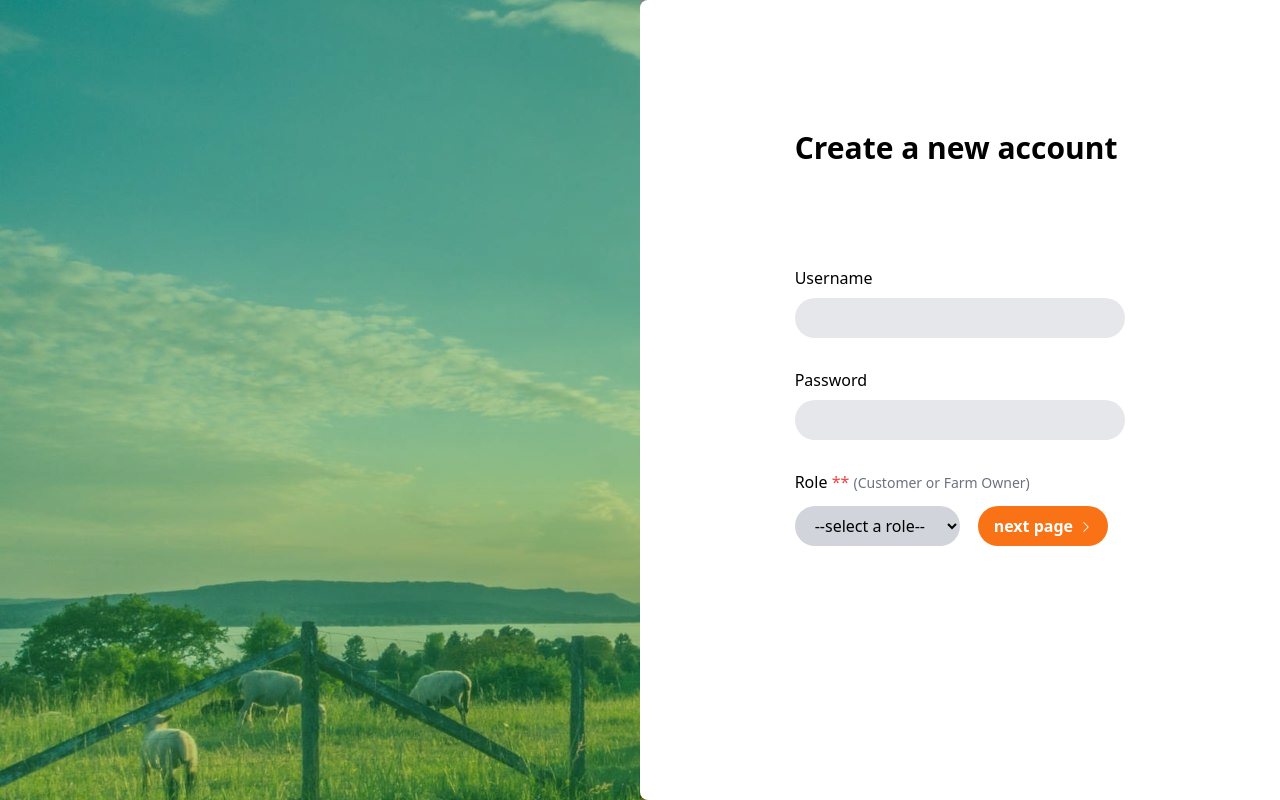
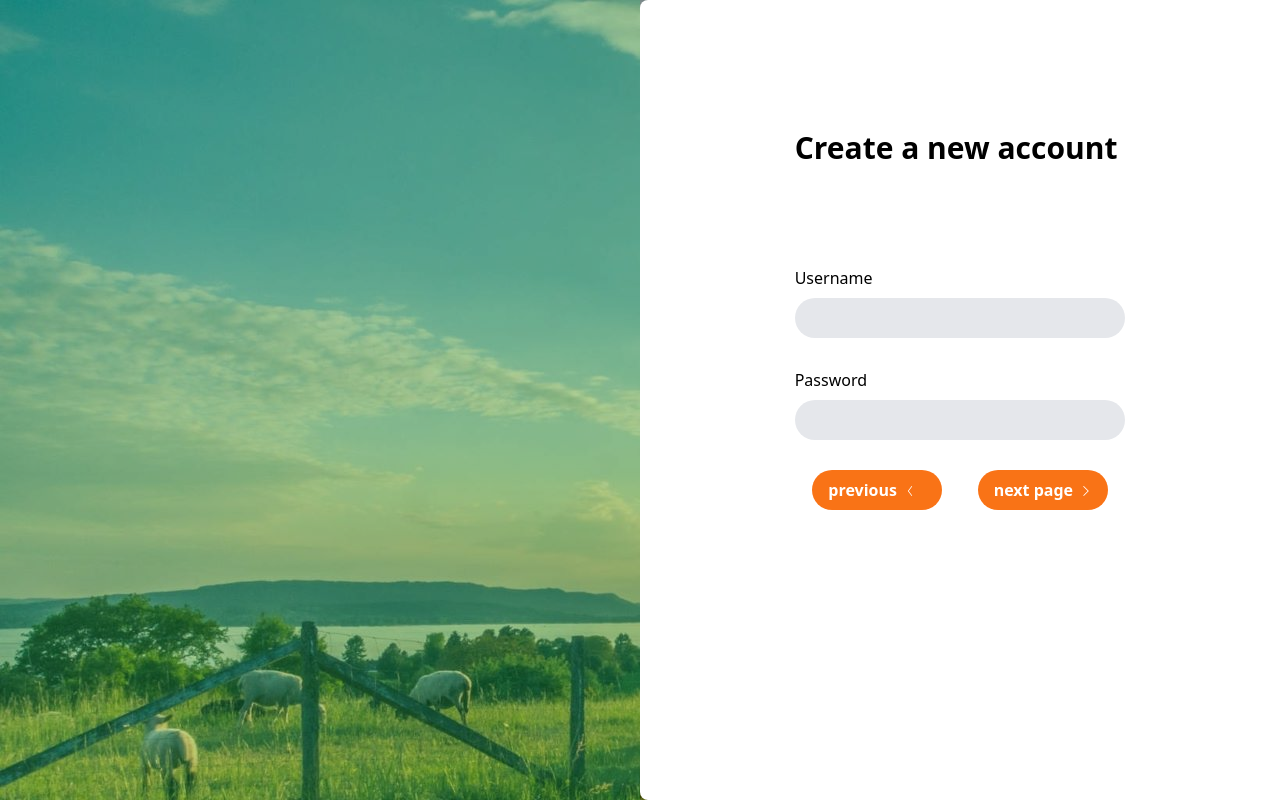
Before and after one commit to Balloonbnktkmitl/Livestock-Management-Platform, a FastAPI app: page /register in a window 1280 px wide. Run offline with FastAPI, Linux system fonts and the light colour scheme; style sheets or scripts are compiled from the project's sources; parts of the project's set-up code (start-up, migrations or seed data) failed here and were passed over.

Commit message:
finish register but not check eng

```diff
--- a/backend/app/__init__.py
+++ b/backend/app/__init__.py
@@ -77,7 +77,7 @@ def create_app():
 
             db.commit()
 
-            response = RedirectResponse(url="/")
+            raise HTTPException(status_code=303, detail="See Other", headers={"Location": "/"})
 
     # login
     # อัพเดทคำสั่งสร้างฟังก์ชันตรวจสอบรหัสผ่าน
--- a/frontend/src/dashboard.html
+++ /dev/null
@@ -1 +0,0 @@
-<>
--- a/frontend/src/register.html
+++ b/frontend/src/register.html
@@ -7,23 +7,84 @@
     <link rel="stylesheet" href="/frontend/dist/output.css">
 </head>
 <body>
-    <div class="grid grid-cols-1 sm:grid-cols-2 h-screen w-full" style="background-image: url('../src/img/bg_reg.jpg');">
+    <form method="POST" action="/register/success">
+        <div class="grid grid-cols-1 sm:grid-cols-2 h-screen w-full" style="background-image: url('frontend/src/img/bg_reg.jpg');">
             <div class="bg-green-500 opacity-30 w-full h-full objext-cover hidden sm:block">
             </div>
-
             <div class="bg-white rounded-l-lg">
 
+                <!-- Page1 -->
                 <div id="page-1" class="bg-white w-2/3 pb-16 px-12 mx-auto mt-[130px]">
                     <h2 class="text-3xl mb-[100px] font-bold">Create a new account</h2>
-                <form action="#">
                         <div class="mb-[30px]">
                             <label class="block mb-2 font-medium">Username</label>
-                        <input type="text" class="bg-gray-200 rounded-full w-full py-2 px-4">
+                            <input type="text" id="username" name="username" class="bg-gray-200 rounded-full w-full py-2 px-4" required>
                         </div>
                         <div class="mb-[30px]">
                             <label class="block mb-2 font-medium">Password</label>
-                        <input type="password" class="bg-gray-200 rounded-full w-full py-2 px-4">
+                            <input type="password" id="password" name="password" class="bg-gray-200 rounded-full w-full py-2 px-4" required>
                         </div>
+                        <div class="flex justify-between">
+                            <!-- Previous button -->
+                            <button
+                                id="btn1-back"
+                                type="button"
+                                onclick="goBack()"
+                                class="bg-orange-500 text-white font-bold rounded-full py-2 px-4 w-[130px] flex mx-auto">previous
+                                 <img width="10" src="frontend/src/svg/arrow_left.svg" class="mt-2 ml-2"/>
+                            </button>
+
+                            <!-- Next button -->
+                            <button
+                                id="btn1-next"
+                                type="button"
+                                onclick="check_data()"
+                                class="bg-orange-500 text-white font-bold rounded-full py-2 px-4 w-[130px] flex mx-auto">next page
+                                <img width="10" src="frontend/src/svg/arrow_right.svg" class="mt-2 ml-2"/>
+                            </button>
+                        </div>
+                </div>
+
+                <!-- Page2 -->
+                <div id="page-2" class="bg-white w-4/5 pb-16 px-12 mx-auto mt-[80px] hidden">
+                    <h2 class="text-3xl mb-[70px] font-bold">Create a new account</h2>
+                        <div class="grid grid-cols-2 gap-5 mb-[20px]">
+                            <div class="mb-[1px]">
+                                <label class="block mb-2 font-medium">First Name</label>
+                                <input type="text" class="bg-gray-200 rounded-full w-full py-2 px-4" id="firstname" name="firstname">
+                            </div>
+                            <div class="mb-[1px]">
+                                <label class="block mb-2 font-medium">Last Name</label>
+                                <input type="text" class="bg-gray-200 rounded-full w-full py-2 px-4" id="lastname" name="lastname">
+                            </div>
+                            <div class="mb-[1px]">
+                                <label class="block mb-2 font-medium">Phone Number</label>
+                                <input type="tel" class="bg-gray-200 rounded-full w-full py-2 px-4" id="phone" name="phone">
+                            </div>
+                            <div class="mb-[1px]">
+                                <label class="block mb-2 font-medium">Email</label>
+                                <input type="email" class="bg-gray-200 rounded-full w-full py-2 px-4" id="email" name="email">
+                            </div>
+
+                            <div class="block mb-3">
+                            <label for="role" class="font-medium">Gender</label>
+                            <label for="role" class="font-medium text-red-500">**</label>
+                            <label for="role" class="font-medium text-gray-500 text-sm">(Customer or Farm Owner)</label>
+                            </div>
+                        </div>
+
+                        <div class="mb-4 grid grid-cols-2">
+                            <div class="relative">
+                                <select
+                                    class="border-solid bg-gray-300 rounded-full py-2 px-4 w-full" name="gender" id="gender">
+                                    <option>--select a gender--</option>
+                                    <option value="Male">Male</option>
+                                    <option value="Female">Female</option>
+                                    <option value="Other">Other</option>
+                                </select>
+                            </div>
+                        </div>
+
                         <div class="block mb-3">
                             <label for="role" class="font-medium">Role</label>
                             <label for="role" class="font-medium text-red-500">**</label>
@@ -33,148 +94,248 @@
                         <div class="mb-4 grid grid-cols-2">
                             <div class="relative">
                                 <select
-                                class="border-solid bg-gray-300 rounded-full py-2 px-4 w-full">
-                                <option value="Customer">--select a role--</option>
+                                    class="border-solid bg-gray-300 rounded-full py-2 px-4 w-full" id="role" name="role">
+                                    <option>--select a role--</option>
                                     <option value="Customer">Customer</option>
-                                <option value="Farm Owner">Farm Owner</option>
+                                    <option value="FarmOwner">Farm Owner</option>
                                 </select>
-                        </div>
-                        <button
-                          id="btn1-next"
-                          class="bg-orange-500 text-white font-bold rounded-full py-2 px-4 w-[130px] flex mx-auto">next page
-                            <img width="10" src="../src/svg/arrow_right.svg" class="mt-2 ml-2"/>
-                        </button>
-                    </div>
-                </form>
-            </div>
-
-            <div id="page-2" class="bg-white w-4/5 pb-16 px-12 mx-auto mt-[80px] hidden">
-                <h2 class="text-3xl mb-[70px] font-bold">Create a new account</h2>
-                <form action="#">
-                    <div class="grid grid-cols-2 gap-5 mb-[20px]">
-                        <div class="mb-[1px]">
-                            <label class="block mb-2 font-medium">First Name</label>
-                            <input type="text" class="bg-gray-200 rounded-full w-full py-2 px-4">
-                        </div>
-                        <div class="mb-[1px]">
-                            <label class="block mb-2 font-medium">Last Name</label>
-                            <input type="text" class="bg-gray-200 rounded-full w-full py-2 px-4">
-                        </div>
-                        <div class="mb-[1px]">
-                            <label class="block mb-2 font-medium">Phone Number</label>
-                            <input type="text" class="bg-gray-200 rounded-full w-full py-2 px-4">
-                        </div>
-                        <div class="mb-[1px]">
-                            <label class="block mb-2 font-medium">Email</label>
-                            <input type="email" class="bg-gray-200 rounded-full w-full py-2 px-4">
-                        </div>
-                        <div class="mb-[1px]">
-                            <label class="block mb-2 font-medium">DOB</label>
-                            <input type="date" class="bg-gray-200 rounded-full w-full py-2 px-4">
-                        </div>
-                        <div class="mb-[1px]">
-                            <label class="block mb-2 font-medium">Gender</label>
-                            <div class="grid grid-cols-3 my-4">
-                                <div>
-                                    <input type="radio" name="gender" value="Female">
-                                    <label for="Female">Female</label>
-                                </div>
-                                <div>
-                                    <input type="radio" name="gender" value="Male">
-                                    <label for="Male">Male</label>
-                                </div>
-                                <div>
-                                    <input type="radio" name="gender" value="Other">
-                                    <label for="Other">Other</label>
-                                </div>
-                            </div>
                             </div>
                         </div>
 
                         <div class="grid grid-cols-1 mb-[20px]">
                             <div>
                                 <label class="block mb-2 font-medium">Address</label>
-                            <input type="text" class="bg-gray-200 rounded-full w-full py-2 px-4">
+                                <input type="text" class="bg-gray-200 rounded-full w-full py-2 px-4" name="address">
                             </div>
                         </div>
 
                         <div class="grid grid-cols-2 gap-5">
                             <div class="mb-[1px]">
                                 <label class="block mb-2 font-medium">City</label>
-                            <input type="text" class="bg-gray-200 rounded-full w-full py-2 px-4">
+                                <input type="text" class="bg-gray-200 rounded-full w-full py-2 px-4" name="city">
                             </div>
                             <div class="mb-[1px]">
                                 <label class="block mb-2 font-medium">Country</label>
-                            <input type="text" class="bg-gray-200 rounded-full w-full py-2 px-4">
+                                <input type="text" class="bg-gray-200 rounded-full w-full py-2 px-4" name="country">
                             </div>
                             <div class="mb-[1px]">
                                 <label class="block mb-2 font-medium">Region</label>
-                            <input type="text" class="bg-gray-200 rounded-full w-full py-2 px-4">
+                                <input type="text" class="bg-gray-200 rounded-full w-full py-2 px-4" name="region">
                             </div>
                             <div class="mb-[1px]">
                                 <label class="block mb-2 font-medium">Zip</label>
-                            <input type="text" class="bg-gray-200 rounded-full w-full py-2 px-4">
+                                <input type="text" class="bg-gray-200 rounded-full w-full py-2 px-4" name="zip">
                             </div>
                         </div>
-                </form>
+
                         <div class="flex mt-[60px]">
                             <button
                             id="btn2-back"
+                            type="button"
+                            onclick="goBack()"
                             class="bg-orange-500 text-white font-bold rounded-full py-2 px-4 flex mr-[260px]">
-                        <img width="10" src="../src/svg/arrow_left.svg" class="mt-2 mr-3"/>
+                                <img width="10" src="frontend/src/svg/arrow_left.svg" class="mt-2 mr-3"/>
                                 back page
                             </button>
                             <button
                             id="btn2-next"
+                            type="button"
+                            onclick="check_data()"
                             class="bg-orange-500 text-white font-bold rounded-full py-2 px-4 flex">next page
-                        <img width="10" src="../src/svg/arrow_right.svg" class="mt-2 ml-3"/>
+                                <img width="10" src="frontend/src/svg/arrow_right.svg" class="mt-2 ml-3"/>
                             </button>
                         </div>
                 </div>
 
-            <div id="page-3" class="bg-white w-4/5 pb-16 px-12 mx-auto mt-[130px] hidden">
+                <!--- page 3--->
+                <div id="page-3" class="bg-white w-4/5 pb-16 px-12 mx-auto mt-[80px] hidden">
+                    <h2 class="text-3xl mb-[70px] font-bold">Create a new account</h2>
+                        <div class="grid grid-cols-2 gap-5 mb-[20px]">
+                            <div class="mb-[1px]">
+                                <label class="block mb-2 font-medium">FarmName</label>
+                                <input type="text" name="farm_name" class="bg-gray-200 rounded-full w-full py-2 px-4">
+                            </div>
+                            <div class="mb-[1px]">
+                                <label class="block mb-2 font-medium">Farm_Email</label>
+                                <input type="email" name="farm_email" class="bg-gray-200 rounded-full w-full py-2 px-4">
+                            </div>
+                            <div class="mb-[1px]">
+                                <label class="block mb-2 font-medium">Farm_PhoneNumber</label>
+                                <input type="tel" name="farm_phone" class="bg-gray-200 rounded-full w-full py-2 px-4">
+                            </div>
+                            <div class="mb-[1px]">
+                                <label class="block mb-2 font-medium">Farm_Address</label>
+                                <input type="text" name="farm_address" class="bg-gray-200 rounded-full w-full py-2 px-4">
+                            </div>
+                            <div class="mb-[1px]">
+                                <label class="block mb-2 font-medium">Farm_City</label>
+                                <input type="text" name="farm_city" class="bg-gray-200 rounded-full w-full py-2 px-4">
+                            </div>
+                            <div class="mb-[1px]">
+                                <label class="block mb-2 font-medium">Farm_Country</label>
+                                <input type="text" name="farm_country" class="bg-gray-200 rounded-full w-full py-2 px-4">
+                            </div>
+                            <div class="mb-[1px]">
+                                <label class="block mb-2 font-medium">Farm_Region</label>
+                                <input type="text" name="farm_region" class="bg-gray-200 rounded-full w-full py-2 px-4">
+                            </div>
+                            <div class="mb-[1px]">
+                                <label class="block mb-2 font-medium">Farm_zip</label>
+                                <input type="text" name="farm_zip" class="bg-gray-200 rounded-full w-full py-2 px-4">
+                            </div>
+                        </div>
+                        <div class="flex mt-[60px]">
+                            <button
+                            id="btn3-back"
+                            type="button"
+                            onclick="goBack()"
+                            class="bg-orange-500 text-white font-bold rounded-full py-2 px-4 flex mr-[260px]">
+                                <img width="10" src="frontend/src/svg/arrow_left.svg" class="mt-2 mr-3"/>
+                                back page
+                            </button>
+                            <button
+                            id="btn3-next"
+                            type="button"
+                            onclick="check_data()"
+                            class="bg-orange-500 text-white font-bold rounded-full py-2 px-4 flex">next page
+                                <img width="10" src="frontend/src/svg/arrow_right.svg" class="mt-2 ml-3"/>
+                            </button>
+                        </div>
+                </div>
+
+                <!-- Page4 -->
+                <div id="page-4" class="bg-white w-4/5 pb-16 px-12 mx-auto mt-[130px] hidden">
                     <h2 class="text-4xl font-bold text-center">Register Complete!</h2>
                     <div class="h-[20px] w-[200px] mx-auto border-b-2 border-gray-500 mb-[30px]"></div>
                     <p class="text-center">Now go back to login page and sign in</p>
                     <div class="flex justify-center items-center mt-[40px]">
-                    <img width="450" src="../src/img/Young woman.png" alt="" class="">
+                        <img width="450" src="frontend/src/img/Young woman.png" alt="" class="">
                     </div>
-                <a href="login.html">
                     <button
                         class="bg-orange-500 text-white font-bold rounded-full py-2 px-4 flex mx-auto mt-[70px]">go back to log in
-                        <img width="10" src="../src/svg/arrow_right.svg" class="mt-2 ml-3"/>
+                            <img width="10" type="submit" src="frontend/src/svg/arrow_right.svg" class="mt-2 ml-3"/>
                     </button>
-                </a>
                 </div>
             </div>
+        </div>
+    </form>
 
-    </div>
 
     <script>
-        document.getElementById("btn1-next").addEventListener("click", function(){
-            var close = document.getElementById("page-1");
-            close.classList.add("hidden");
-            var page = document.getElementById("page-2");
-            page.classList.remove("hidden");
+        var currentPage = 1;
+        var emailInput = document.querySelector("input[name='email']");
+        var phoneInput = document.querySelector("input[name='phone']");
+        var zipInput = document.querySelector("input[name='zip']");
+        var farm_emailInput = document.querySelector("input[name='farm_email']");
+        var farm_phoneInput = document.querySelector("input[name='farm_phone']");
+        var farm_zipInput = document.querySelector("input[name='farm_zip']");
+        var roleSelect = document.getElementById("role");
+        var page1Div = document.getElementById("page-1");
+        var page2Div = document.getElementById("page-2");
+        var page3Div = document.getElementById("page-3");
+        var page4Div = document.getElementById("page-4");
+        var formPages = [page1Div, page2Div, page3Div, page4Div];
 
+        function checkEmail(email) {
+
+            var emailPattern = /^[a-zA-Z0-9._-]+@[a-zA-Z0-9.-]+\.[a-zA-Z]{2,4}$/;
+
+            if (emailPattern.test(email)) {
+                return true;
+            } else {
+                return false;
+            }
+        }
+
+        function navigateNextPage() {
+            if(roleSelect.value === "Customer"){
+                formPages[currentPage - 2].classList.add("hidden");
+                currentPage++;
+                if (currentPage <= formPages.length) {
+                    alert(currentPage)
+                    formPages[currentPage - 1].classList.remove("hidden");
+                }
+            }
+            else if (currentPage <= formPages.length) {
+                currentPage++;
+                if (currentPage <= formPages.length) {
+                    formPages[currentPage - 2].classList.add("hidden");
+                    formPages[currentPage - 1].classList.remove("hidden");
+                }
+        }
+        }
+
+        function goBack() {
+            if(currentPage === 2){
+                roleSelect.value = null;
+            }
+            if (currentPage > 1) {
+                formPages[currentPage - 1].classList.add("hidden");
+                currentPage--;
+                formPages[currentPage - 1].classList.remove("hidden");
+            } else {
+                window.location.href = "/";
+            }
+        }
+
+
+        function check_data() {
+
+            if(currentPage === 1){
+                var usernameInput = document.querySelector("input[name='username']");
+
+                fetch(`/check-username/${usernameInput.value}`)
+                    .then(response => response.json())
+                    .then(data => {
+                        if(data.exists){
+                            alert("ชื่อผู้ใช้งานนี้มีผู้ใช้งานแล้ว");
+                             // ไม่ไปหน้าถัดไปถ้าข้อมูลไม่ถูกต้อง
+                        }
+                        else{
+                            navigateNextPage();
+                        }
+                    })
+                    .catch(error => {
+                        console.log("เกิดข้อผิดพลาดในการตรวจสอบ Username:", error);
                     });
 
-        document.getElementById("btn2-back").addEventListener("click", function(){
-            var close = document.getElementById("page-2");
-            close.classList.add("hidden");
-            var page = document.getElementById("page-1");
-            page.classList.remove("hidden");
+            } else if (currentPage === 2) {
+                // ตรวจสอบค่าของอีเมลและเบอร์โทรศัพท์
+                if (checkEmail(emailInput.value) === false || !emailInput.value.includes("@")) {
+                    alert("กรุณากรอกอีเมลที่ถูกต้อง");
+                    return; // ไม่ไปหน้าถัดไปถ้าข้อมูลไม่ถูกต้อง
+                }
+                if(phoneInput.value.length !== 10){
+                    alert("กรุณากรอกเบอร์โทรศัพท์ 10 หลัก");
+                    return;
+                }
+                if(isNaN(zipInput.value) || zipInput.value.length !== 5){
+                    alert("กรุณากรอกรหัสไปรษณีย์ 5 หลัก และเป็นตัวเลข");//เช็คตัวเลข
+                    return;
+                }
 
-        });
+                // ตรวจสอบค่าของบทบาทที่ผู้ใช้เลือก
+                if (roleSelect.value === "Customer") {
+                    currentPage = 3;
+                }
+                navigateNextPage();
 
-        document.getElementById("btn2-next").addEventListener("click", function(){
-            var close = document.getElementById("page-2");
-            close.classList.add("hidden");
-            var page = document.getElementById("page-3");
-            page.classList.remove("hidden");
-
-        });
-
+            } else if(currentPage === 3){
+                if (checkEmail(farm_emailInput.value) === false || !emailInput.value.includes("@")) {
+                    alert("กรุณากรอกอีเมลที่ถูกต้อง2");
+                    return; // ไม่ไปหน้าถัดไปถ้าข้อมูลไม่ถูกต้อง
+                }
+                if(farm_phoneInput.value.length !== 10 || isNaN(farm_zipInput.value)){
+                    alert("กรุณากรอกเบอร์โทรศัพท์ 10 หลัก และเป็นตัวเลข");
+                    return;
+                }
+                if(isNaN(farm_zipInput.value) || farm_zipInput.value.length !== 5){
+                    alert("กรุณากรอกรหัสไปรษณีย์ 5 หลัก และเป็นตัวเลข");//เช็คตัวเลข
+                    return;
+                }
+                navigateNextPage();
+            }
+        }
     </script>
 
 </body>
```
Also changed, not shown: templates/register.html (+0 -16 lines), frontend/src/customer_dashboard.html (renamed from frontend/src/customer_dashboard.htm). Lines whose indentation alone changed are shown as unchanged.
